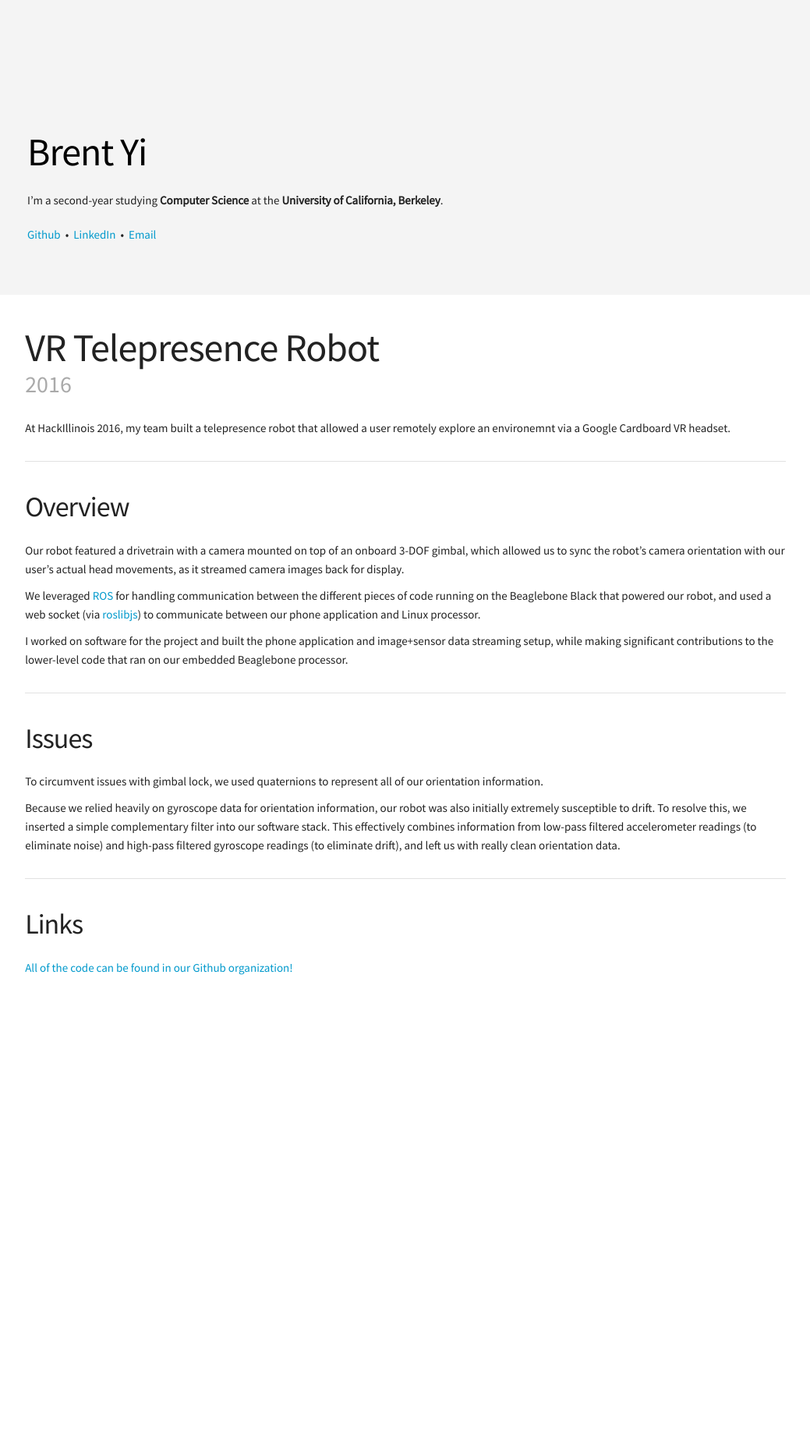
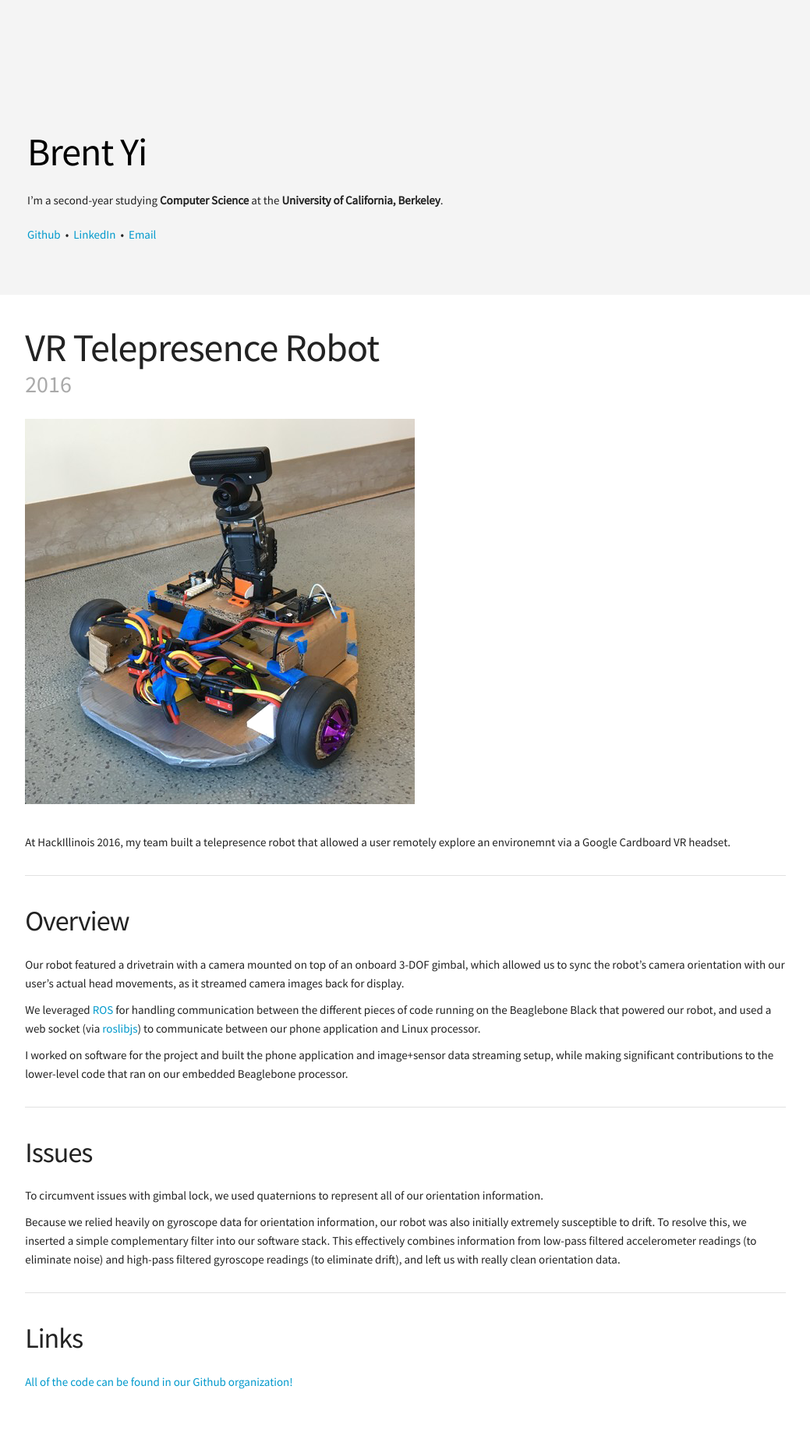
Before and after one commit to Bradman381/byco, a Jekyll site: the page built from _projects/telepresence.md, in a window 1280 px wide. Shown: the whole page at 78% size, without its empty margins (120-1159 px from the left). Built offline with Jekyll 4.4.1, drawn with Linux system fonts in a browser that asks for light colours; comment, search, counter and statistics services are not loaded; before the commit the page ends 1323 px from its top, so only the background shows below that.

Commit message:
image styles

```diff
--- a/_projects/telepresence.md
+++ b/_projects/telepresence.md
@@ -5,6 +5,8 @@ thumbnail: /assets/images/thumbnail_telepresence.jpg
 year: 2016
 order: 86
 ---
+
+![telepresence robot](/assets/images/telepresence.png)
 
 At HackIllinois 2016, my team built a telepresence robot that allowed a user remotely explore an environemnt via a Google Cardboard VR headset.
 
--- a/assets/stylesheets/site.css
+++ b/assets/stylesheets/site.css
@@ -143,6 +143,11 @@ main h1 {
 main p {
     margin-bottom: 1rem;
 }
+main img {
+    max-width: 100%;
+    height: auto;
+    margin: 0 0 2rem 0;
+}
 iframe {
     border: 1px solid #ddd;
     width: 100%;
```
Also changed, not shown: assets/images/telepresence.png (added).
